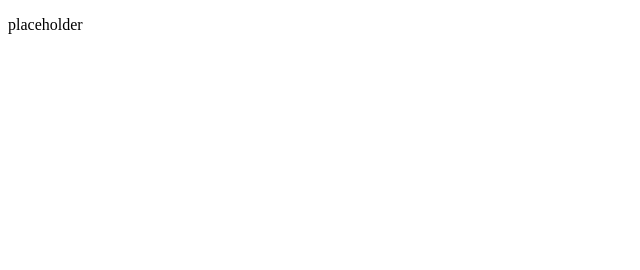
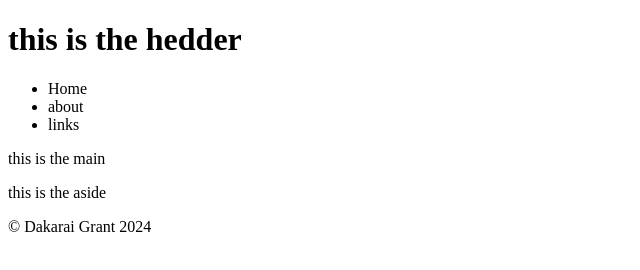
Before and after one commit to CSY1063/as1-DakaraiG, a plain HTML site: page index.html in a window 1280 px wide. Shown: the whole page, without its empty margins (0-640 px from the left). Drawn offline with Linux system fonts and the light colour scheme.

Commit message:
basic layout

```diff
--- a/index.html
+++ b/index.html
@@ -6,6 +6,24 @@
     <title>Document</title>
 </head>
 <body>
-    <p>placeholder</p>
+    <header>
+        <h1>this is the hedder</h1>
+    </header>
+    <nav>
+        <ul>
+            <li><a href="index.html"></a>Home</li>
+            <li><a href="about.html"></a>about</li>
+            <li><a href="links.html"></a>links</li>
+        </ul>
+    </nav>
+    <main>
+        <p>this is the main</p>
+    </main>
+    <aside>
+        <p>this is the aside</p>
+    </aside>
+    <footer>
+        <p>&COPY; Dakarai Grant 2024</p>
+    </footer>
 </body>
 </html>
```
